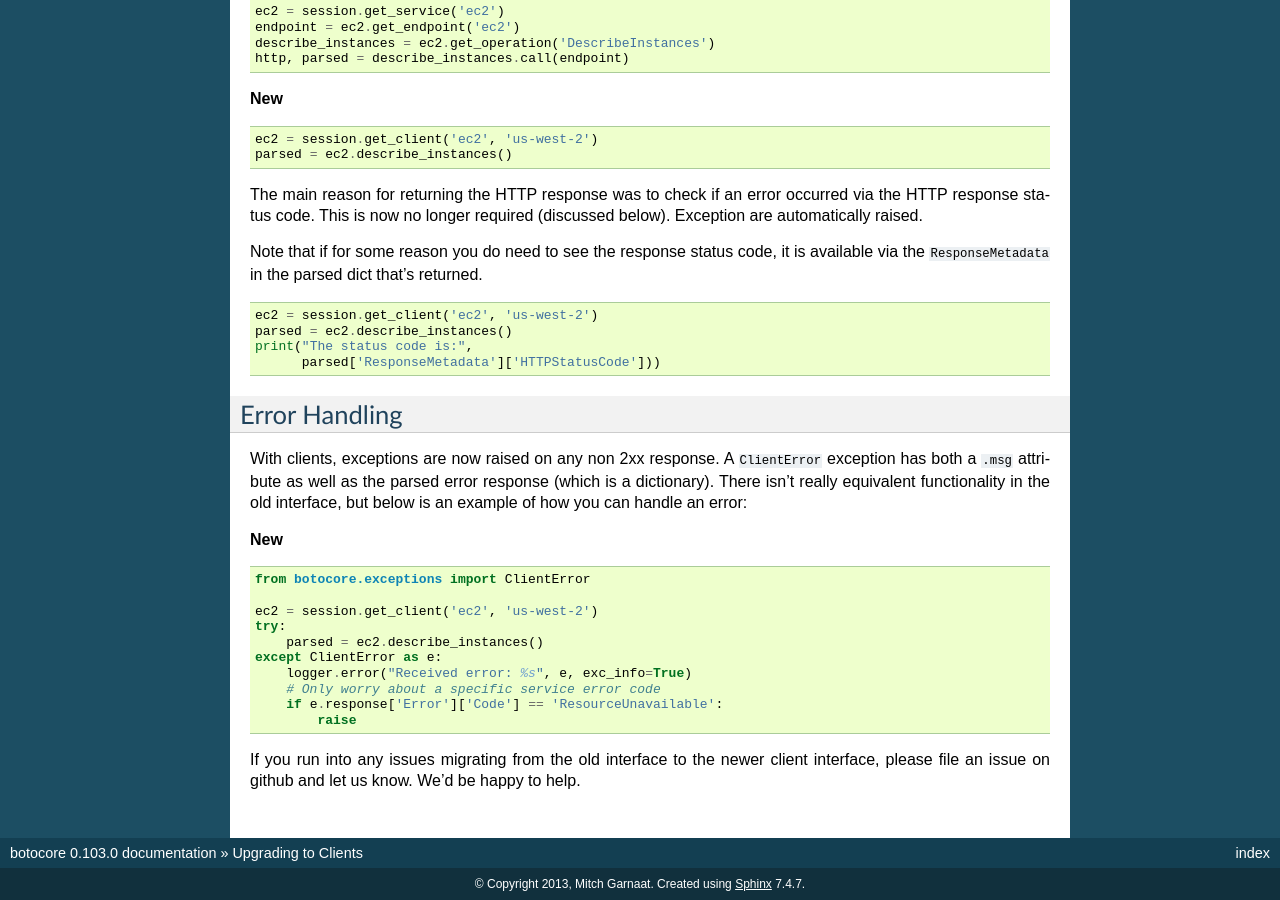
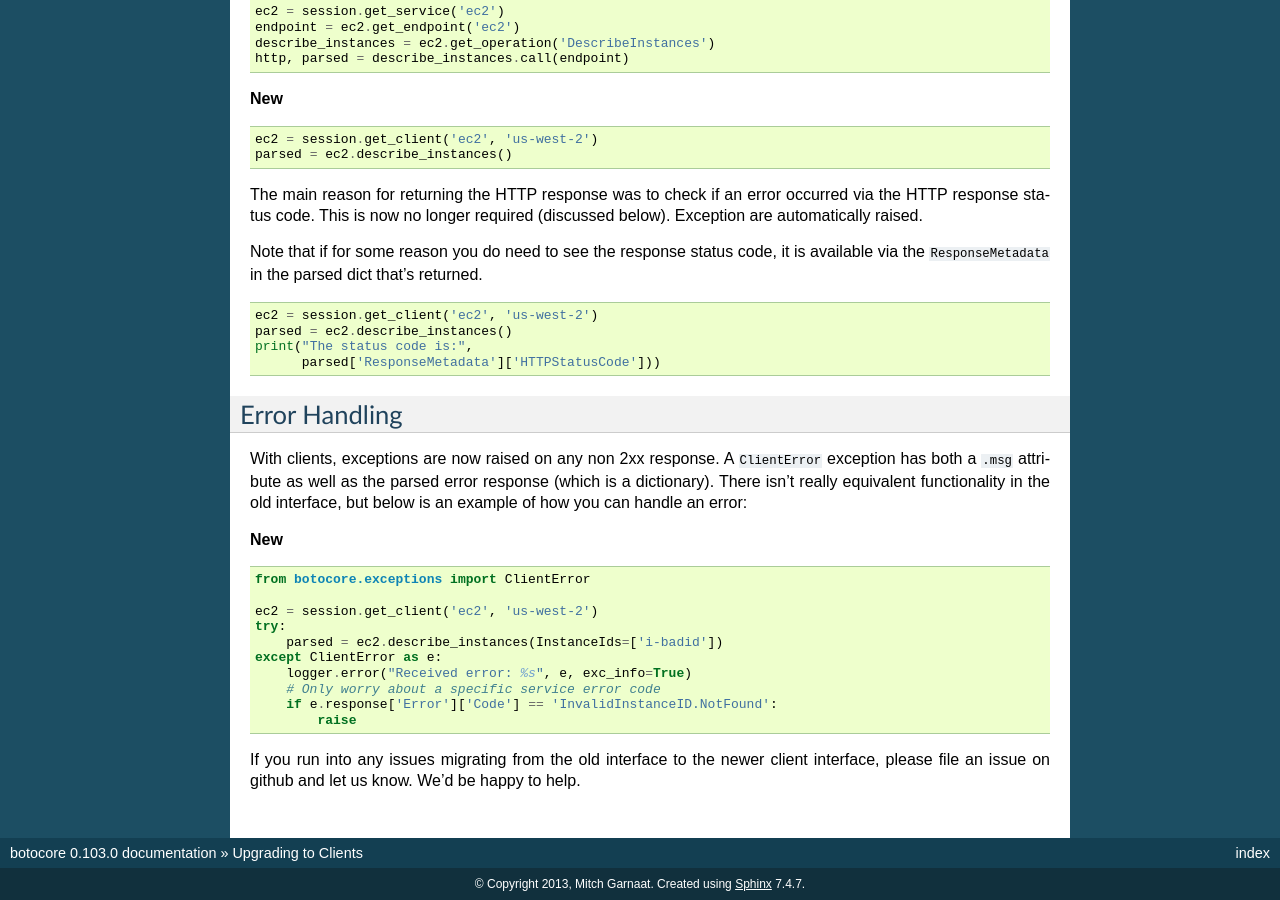
Before and after one commit to vbrizgamnk/botocore, a Sphinx documentation site: the page built from docs/source/client_upgrades.rst, in a window 1280 px wide and 900 px high, scrolled down 2828 px. Built offline with Sphinx 7.4.7, drawn with Linux system fonts in a browser that asks for light colours.

Commit message:
Add a more realistic error in describe call

```diff
--- a/docs/source/client_upgrades.rst
+++ b/docs/source/client_upgrades.rst
@@ -238,11 +238,11 @@ an example of how you can handle an error:
 
     ec2 = session.get_client('ec2', 'us-west-2')
     try:
-        parsed = ec2.describe_instances()
+        parsed = ec2.describe_instances(InstanceIds=['i-badid'])
     except ClientError as e:
         logger.error("Received error: %s", e, exc_info=True)
         # Only worry about a specific service error code
-        if e.response['Error']['Code'] == 'ResourceUnavailable':
+        if e.response['Error']['Code'] == 'InvalidInstanceID.NotFound':
             raise
 
 If you run into any issues migrating from the old interface to the newer
```
